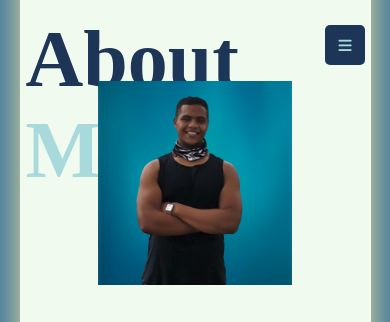
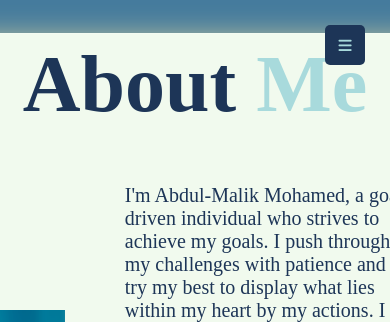
Before and after one commit to abdul-malik360/My_Portfolio, a plain HTML site: page about.html in a window 390 px wide. Shown: the top 322 px of the page. Drawn offline with nearby package versions, Linux system fonts and the light colour scheme.

Commit message:
Update about.css

```diff
--- a/styles/about.css
+++ b/styles/about.css
@@ -369,10 +369,14 @@ h6 {
     width: 100%;
   } */
   .placeabout{
-    width: 90%;
-    height: 150vh;
+    display: flex;
+    flex-direction: column;
+    justify-content: center;
   }
-  .myinfo{
+  img{
+    margin-top: 20%;
+  }
+  /* .myinfo{
     display: flex;
     flex-direction: column;
     justify-content: center;
@@ -391,7 +395,7 @@ h6 {
   .mydetails{
     font-size: 10px;
   }
-
+ */
 
 
 
```
